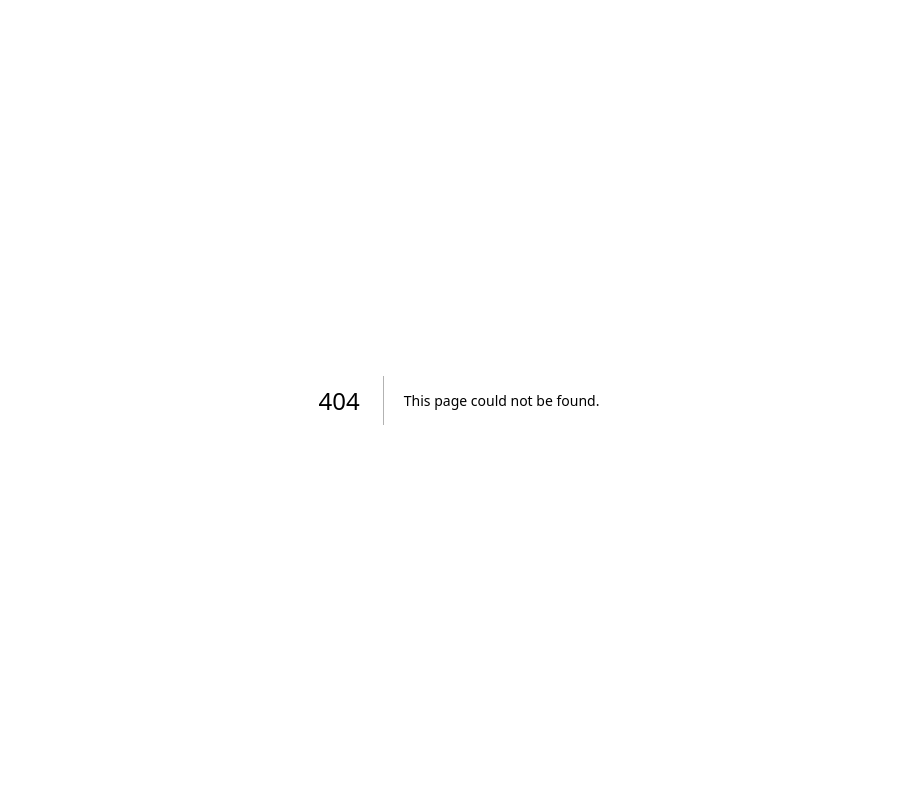
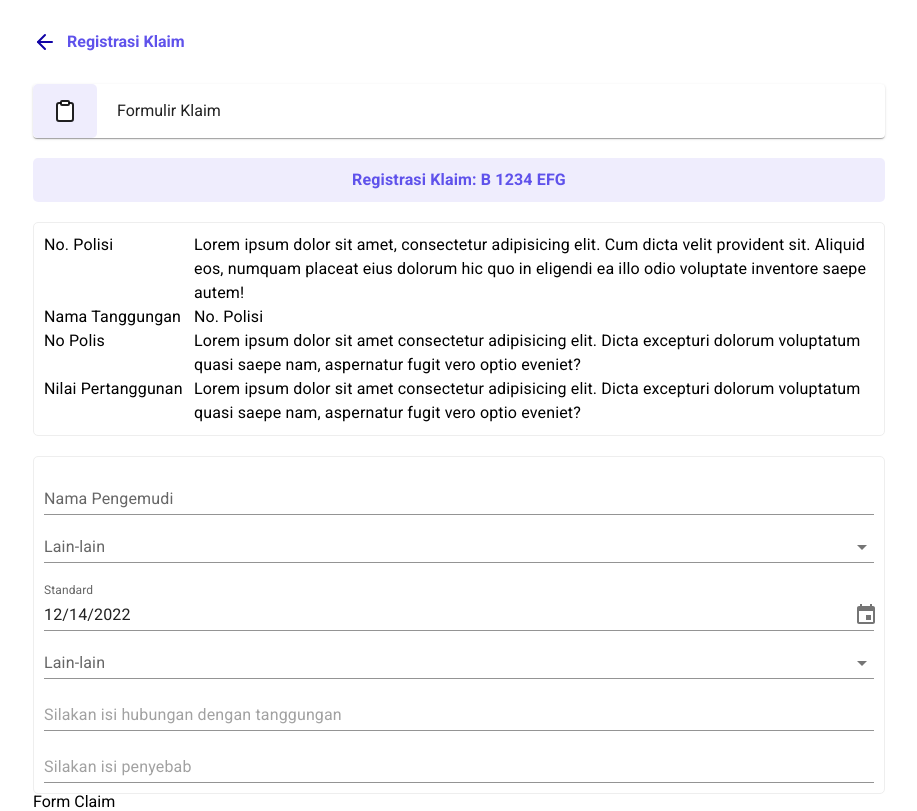
Before and after one commit to FrazaAdityaWiguna/accident-insurance-next-js, a Next.js app: page /register/form-claim in a window 1280 px wide. Before the commit this address had no page. Shown: the whole page, without its empty margins (181-1098 px from the left). Built offline with nearby package versions, Linux system fonts and the light colour scheme.

Commit message:
feat: first add screen

```diff
--- /dev/null
+++ b/pages/components/layout/nextHead.js
@@ -0,0 +1,18 @@
+import Head from "next/head";
+
+export default function NextHead({ title, description }) {
+  return (
+    <Head>
+      <title>Reg. Klaim {title && `- ${title}`}</title>
+      <meta
+        name="description"
+        content={description ? description : "Asuransi Nomor 1 di dunia"}
+      />
+      <link
+        href="https://fonts.googleapis.com/css2?family=Roboto:wght@100;300;400;500;700;900&display=swap"
+        rel="stylesheet"
+      />
+      <link rel="icon" href="/favicon.ico" />
+    </Head>
+  );
+}
--- /dev/null
+++ b/pages/register/form-claim.js
@@ -0,0 +1,213 @@
+import {
+  Box,
+  Card,
+  CardContent,
+  Container,
+  FormControl,
+  Input,
+  InputLabel,
+  MenuItem,
+  Select,
+  TextField,
+  Typography,
+} from "@mui/material";
+import NextHead from "../components/layout/nextHead";
+import { ArrowLeft, Clipboard } from "react-feather";
+import { DesktopDatePicker, LocalizationProvider } from "@mui/x-date-pickers";
+import { AdapterMoment } from "@mui/x-date-pickers/AdapterMoment";
+
+export default function FormClaim() {
+  return (
+    <>
+      <Container maxWidth="md">
+        <NextHead title="Form Klaim" />
+        <header>
+          <Box
+            sx={{
+              display: "flex",
+              alignItems: "center",
+              padding: "30px 0",
+            }}
+            className="color-primary"
+          >
+            <ArrowLeft color="#1103a6" />
+            <Box sx={{ marginLeft: "10px", fontWeight: "bold" }}>
+              Registrasi Klaim
+            </Box>
+          </Box>
+        </header>
+
+        <Card sx={{ marginBottom: "20px" }}>
+          <Box sx={{ display: "flex", alignItems: "center" }}>
+            <Box
+              sx={{
+                display: "flex",
+                alignItems: "center",
+                marginRight: "20px",
+                padding: "15px 20px",
+                borderRadius: "5px",
+                position: "relative",
+                backgroundColor: "rgba(95, 82, 235, 0.1)",
+              }}
+            >
+              <Clipboard fill="#fff" />
+            </Box>
+            <div>Formulir Klaim</div>
+          </Box>
+        </Card>
+
+        <Box
+          className="color-primary"
+          sx={{
+            backgroundColor: "rgba(95, 82, 235, 0.1)",
+            textAlign: "center",
+            padding: "10px 0",
+            borderRadius: "5px",
+            marginBottom: "20px",
+          }}
+        >
+          <Typography sx={{ fontWeight: "bold" }}>
+            Registrasi Klaim: B 1234 EFG
+          </Typography>
+        </Box>
+
+        <Box
+          sx={{
+            border: "1px solid #eee",
+            borderRadius: "5px",
+            display: "flex",
+            padding: "10px",
+            flexDirection: "column",
+            marginBottom: "20px",
+          }}
+        >
+          <Box
+            sx={{ display: "flex", flexDirection: { xs: "column", sm: "row" } }}
+          >
+            <Typography sx={{ minWidth: 150 }}>No. Polisi</Typography>
+            <Typography>
+              Lorem ipsum dolor sit amet, consectetur adipisicing elit. Cum
+              dicta velit provident sit. Aliquid eos, numquam placeat eius
+              dolorum hic quo in eligendi ea illo odio voluptate inventore saepe
+              autem!
+            </Typography>
+          </Box>
+          <Box
+            sx={{ display: "flex", flexDirection: { xs: "column", sm: "row" } }}
+          >
+            <Typography sx={{ minWidth: 150 }}>Nama Tanggungan</Typography>
+            <Typography>No. Polisi</Typography>
+          </Box>
+          <Box
+            sx={{ display: "flex", flexDirection: { xs: "column", sm: "row" } }}
+          >
+            <Typography sx={{ minWidth: 150 }}>No Polis</Typography>
+            <Typography>
+              Lorem ipsum dolor sit amet consectetur adipisicing elit. Dicta
+              excepturi dolorum voluptatum quasi saepe nam, aspernatur fugit
+              vero optio eveniet?
+            </Typography>
+          </Box>
+          <Box
+            sx={{
+              display: "flex",
+              flexDirection: { xs: "column", sm: "row" },
+            }}
+          >
+            <Typography sx={{ minWidth: 150 }}>Nilai Pertanggunan</Typography>
+            <Typography>
+              Lorem ipsum dolor sit amet consectetur adipisicing elit. Dicta
+              excepturi dolorum voluptatum quasi saepe nam, aspernatur fugit
+              vero optio eveniet?
+            </Typography>
+          </Box>
+        </Box>
+
+        <Box
+          sx={{
+            border: "1px solid #eee",
+            borderRadius: "5px",
+            display: "flex",
+            padding: "10px",
+            flexDirection: "column",
+          }}
+        >
+          <TextField
+            id="outlined-multiline-flexible"
+            label="Nama Pengemudi"
+            multiline
+            maxRows={4}
+            variant="standard"
+            sx={{ color: "#5f52eb" }}
+          />
+
+          <FormControl
+            variant="standard"
+            sx={{ minWidth: 120, marginBottom: "20px" }}
+          >
+            <InputLabel id="demo-simple-select-standard-label">
+              Lain-lain
+            </InputLabel>
+            <Select
+              labelId="demo-simple-select-standard-label"
+              id="demo-simple-select-standard"
+              // value={age}
+              // onChange={handleChange}
+              label="Lain-lain"
+            >
+              <MenuItem value="">
+                <em>None</em>
+              </MenuItem>
+              <MenuItem value={10}>Ten</MenuItem>
+              <MenuItem value={20}>Twenty</MenuItem>
+              <MenuItem value={30}>Thirty</MenuItem>
+            </Select>
+          </FormControl>
+
+          <LocalizationProvider dateAdapter={AdapterMoment}>
+            <DesktopDatePicker
+              label="Date desktop"
+              inputFormat="MM/DD/YYYY"
+              // value={value}
+              // onChange={handleChange}
+              renderInput={(params) => (
+                <TextField {...params} label="Standard" variant="standard" />
+              )}
+            />
+          </LocalizationProvider>
+
+          <FormControl
+            variant="standard"
+            sx={{ minWidth: 120, marginBottom: "20px" }}
+          >
+            <InputLabel id="demo-simple-select-standard-label">
+              Lain-lain
+            </InputLabel>
+            <Select
+              labelId="demo-simple-select-standard-label"
+              id="demo-simple-select-standard"
+              // value={age}
+              // onChange={handleChange}
+              label="Lain-lain"
+            >
+              <MenuItem value="">
+                <em>None</em>
+              </MenuItem>
+              <MenuItem value={10}>Ten</MenuItem>
+              <MenuItem value={20}>Twenty</MenuItem>
+              <MenuItem value={30}>Thirty</MenuItem>
+            </Select>
+          </FormControl>
+
+          <Input
+            placeholder="Silakan isi hubungan dengan tanggungan"
+            sx={{ marginBottom: "20px" }}
+          />
+          <Input placeholder="Silakan isi penyebab" />
+        </Box>
+
+        <div>Form Claim</div>
+      </Container>
+    </>
+  );
+}
--- /dev/null
+++ b/styles/cssreset.css
@@ -0,0 +1,124 @@
+html,
+body,
+div,
+span,
+applet,
+object,
+iframe,
+h1,
+h2,
+h3,
+h4,
+h5,
+h6,
+p,
+blockquote,
+pre,
+a,
+abbr,
+acronym,
+address,
+big,
+cite,
+code,
+del,
+dfn,
+em,
+img,
+ins,
+kbd,
+q,
+s,
+samp,
+small,
+strike,
+strong,
+sub,
+sup,
+tt,
+var,
+b,
+u,
+i,
+center,
+dl,
+dt,
+dd,
+ol,
+ul,
+li,
+fieldset,
+form,
+label,
+legend,
+table,
+caption,
+tbody,
+tfoot,
+thead,
+tr,
+th,
+td,
+article,
+aside,
+canvas,
+details,
+embed,
+figure,
+figcaption,
+footer,
+header,
+hgroup,
+menu,
+nav,
+output,
+ruby,
+section,
+summary,
+time,
+mark,
+audio,
+video {
+  margin: 0;
+  padding: 0;
+  border: 0;
+  font-size: 100%;
+  font-family: "Roboto", sans-serif;
+  vertical-align: baseline;
+}
+/* HTML5 display-role reset for older browsers */
+article,
+aside,
+details,
+figcaption,
+figure,
+footer,
+header,
+hgroup,
+menu,
+nav,
+section {
+  display: block;
+}
+body {
+  line-height: 1;
+}
+ol,
+ul {
+  list-style: none;
+}
+blockquote,
+q {
+  quotes: none;
+}
+blockquote:before,
+blockquote:after,
+q:before,
+q:after {
+  content: "";
+  content: none;
+}
+table {
+  border-collapse: collapse;
+  border-spacing: 0;
+}
--- /dev/null
+++ b/styles/global.css
@@ -0,0 +1,11 @@
+.color-primary {
+  color: #5f52eb;
+}
+
+.color-green-500 {
+  color: #02f006;
+}
+
+.color-green-400 {
+  color: #02c405;
+}
--- a/styles/globals.css
+++ /dev/null
@@ -1,26 +0,0 @@
-html,
-body {
-  padding: 0;
-  margin: 0;
-  font-family: -apple-system, BlinkMacSystemFont, Segoe UI, Roboto, Oxygen,
-    Ubuntu, Cantarell, Fira Sans, Droid Sans, Helvetica Neue, sans-serif;
-}
-
-a {
-  color: inherit;
-  text-decoration: none;
-}
-
-* {
-  box-sizing: border-box;
-}
-
-@media (prefers-color-scheme: dark) {
-  html {
-    color-scheme: dark;
-  }
-  body {
-    color: white;
-    background: black;
-  }
-}
```
Also changed, not shown: package.json (+8 -1 lines), pages/_app.js (+4 -3 lines), pages/components/layout/primary.js (added, +7 -0 lines), pages/index.js (+7 -11 lines), pages/register/kerusakan-kendaraan.js (added, +10 -0 lines), pages/register/sim-stnk.js (added, +10 -0 lines), 1 other file (tests, documents, lock files or other folders).
